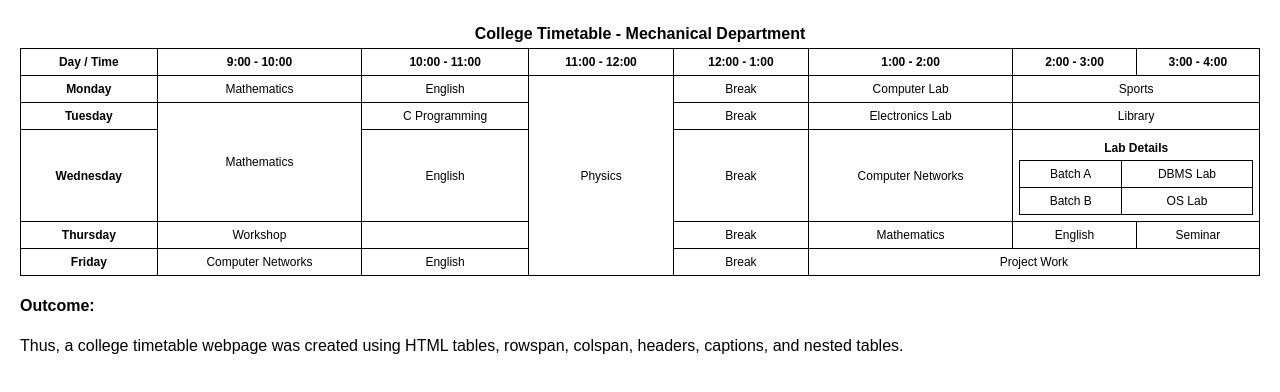
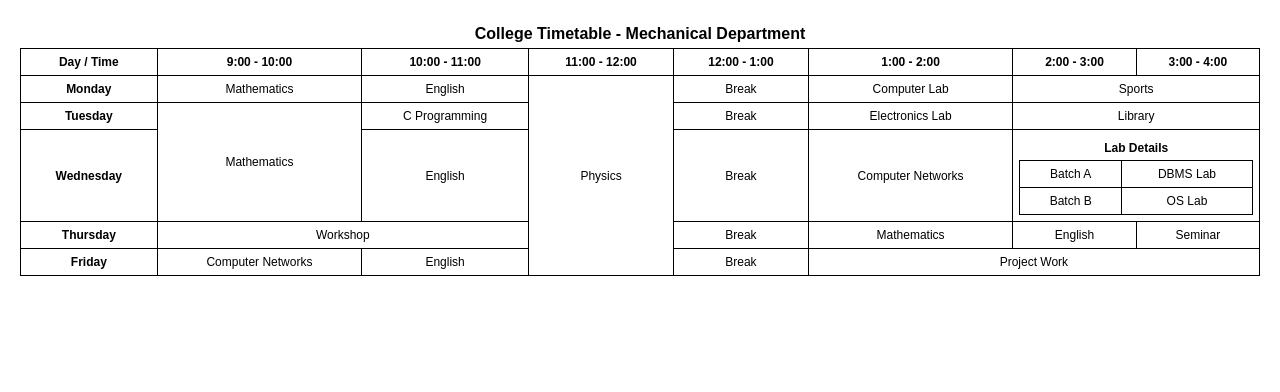
Before and after one commit to Ankit-Goswami16092908/ME_HTML, a plain HTML site: page exp3.html in a window 1280 px wide. Drawn offline with Linux system fonts and the light colour scheme.

Commit message:
modified:   exp3.html

```diff
--- a/exp3.html
+++ b/exp3.html
@@ -88,8 +88,7 @@
 
     <tr>
         <th>Thursday</th>
-        <td>Workshop</td>
-        <td></td>
+        <td colspan="2">Workshop</td>
         <td>Break</td>
         <td>Mathematics</td>
         <td>English</td>
@@ -104,9 +103,5 @@
         <td colspan="3">Project Work</td>
     </tr>
 </table>
-
-<h4>Outcome:</h4>
-<p>Thus, a college timetable webpage was created using HTML tables, rowspan, colspan, headers, captions, and nested tables.</p>
-
 </body>
 </html>
```
